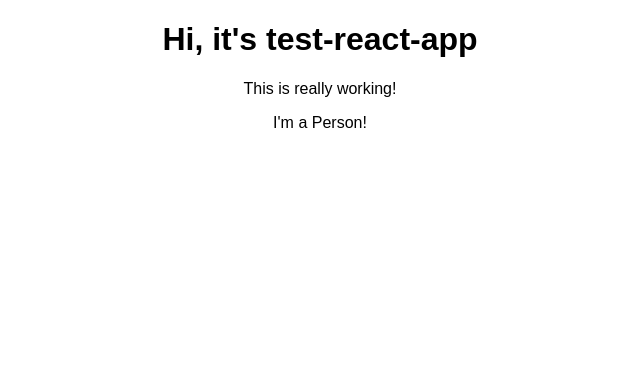
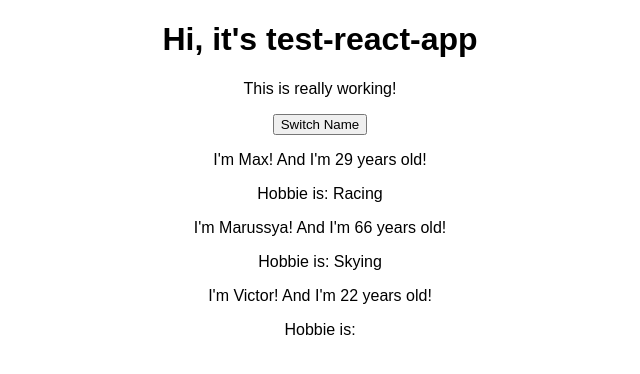
Before and after one commit to brownfox777/test-react-app, a React (Create React App) app: page / in a window 1280 px wide. Shown: the top 374 px of the page, without its empty margins (320-960 px from the left). Built offline with nearby package versions, Linux system fonts and the light colour scheme.

Commit message:
working with state and props

```diff
--- a/src/App.js
+++ b/src/App.js
@@ -3,15 +3,38 @@ import './App.css';
 import Person from './Person/Person';
 
 class App extends Component {
+
+  state = {
+    persons: [
+      { name: 'Max', age: 29, hobbie: 'Racing' },
+      { name: 'Marussya', age: 66, hobbie: 'Skying' },
+      { name: 'Victor', age: 22, hobbie: '' }
+    ],
+    otherState: 'some other state'
+  }
+
+  switchNameHandler = () => {
+    this.setState({
+      persons: [
+        { name: 'Max', age: 29, hobbie: 'Racing' },
+        { name: 'Masha', age: 222, hobbie: 'Skying' },
+        { name: 'Bob', age: 22, hobbie: 'Drinking' }
+      ]
+    })
+  }
+
   render = () => {
     return (
       <div className="App">
         <h1>Hi, it's test-react-app</h1>
         <p>This is really working!</p>
-        <Person />
+        <button onClick={this.switchNameHandler}>Switch Name</button>
+        <Person name={this.state.persons[0].name} age={this.state.persons[0].age}>Hobbie is: {this.state.persons[0].hobbie}</Person>
+        <Person name={this.state.persons[1].name} age={this.state.persons[1].age}>Hobbie is: {this.state.persons[1].hobbie}</Person>
+        <Person name={this.state.persons[2].name} age={this.state.persons[2].age}>Hobbie is: {this.state.persons[2].hobbie}</Person>
       </div>
-    );
-    //return React.createElement('div', {className: 'App'}, React.createElement('h1', null, 'Hi, it\'s test-react-app'))
+      );
+      //return React.createElement('div', {className: 'App'}, React.createElement('h1', null, 'Hi, it\'s test-react-app'))
   }
 }
 
--- a/src/Person/Person.js
+++ b/src/Person/Person.js
@@ -1,9 +1,16 @@
 import React from 'react';
 
-const person = () => {
+const person = (props) => {
   return (
-    <p>I'm a Person!</p>
+    <div>
+      <p>I'm { props.name }! And I'm { props.age } years old!</p>
+      <p>{ props.children }</p>
+    </div>
   );
 };
 
+// const myAge = () => {
+//   return Math.ceil(Math.random() * 66);
+// }
+
 export default person;
```
